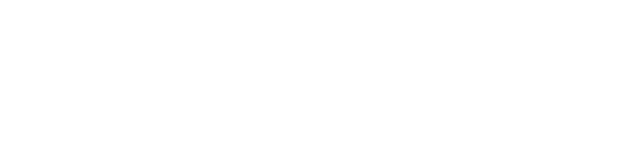
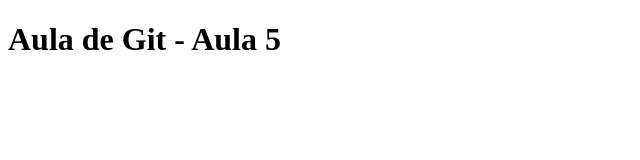
Before and after one commit to Eduferr/aula-cinco-git, a plain HTML site: page index.html in a window 1280 px wide. Shown: the whole page, without its empty margins (0-640 px from the left). Drawn offline with Linux system fonts and the light colour scheme.

Commit message:
Alteração no index html

```diff
--- a/index.html
+++ b/index.html
@@ -6,6 +6,6 @@
     <title>Aula Cinco de Git</title>
 </head>
 <body>
-
+    <h1>Aula de Git - Aula 5</h1>
 </body>
 </html>
```
